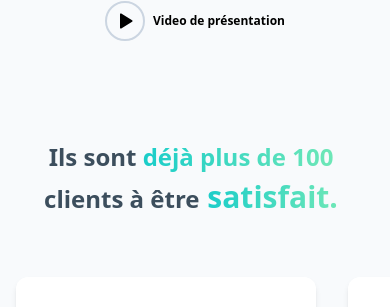
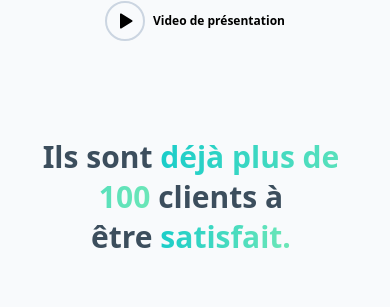
Before and after one commit to netproam/netpro, a Next.js app: page / in a window 390 px wide. Shown: the part 3216-3523 px from the top of the page. Built offline with nearby package versions, Linux system fonts and the light colour scheme; grey boxes are pictures that could not be loaded.

Commit message:
modification de la quatreme section et correction d'un leger bug debut d'implementation du calendrier

```diff
--- a/src/components/section/TestimonialSection.tsx
+++ b/src/components/section/TestimonialSection.tsx
@@ -66,7 +66,7 @@ const dataTest={
 
     className="flex flex-col h-full    justify-center items-center w-full gap-2 lg:gap-10 py-8 ">
        <div className="flex  h-full  w-full  flex-col px-4 lg:px-0 gap-2">
-          <p className="  text-2xl leading-[40px] lg:text-5xl  h-full  lg:leading-[48px]
+          <p className="  text-3xl leading-[40px] lg:text-5xl  h-full  lg:leading-[48px]
          lg:w-full   lg:whitespace-nowrap
          font-semibold
           text-center   text-[#3C4E5D] mr-2">Ils sont
```
